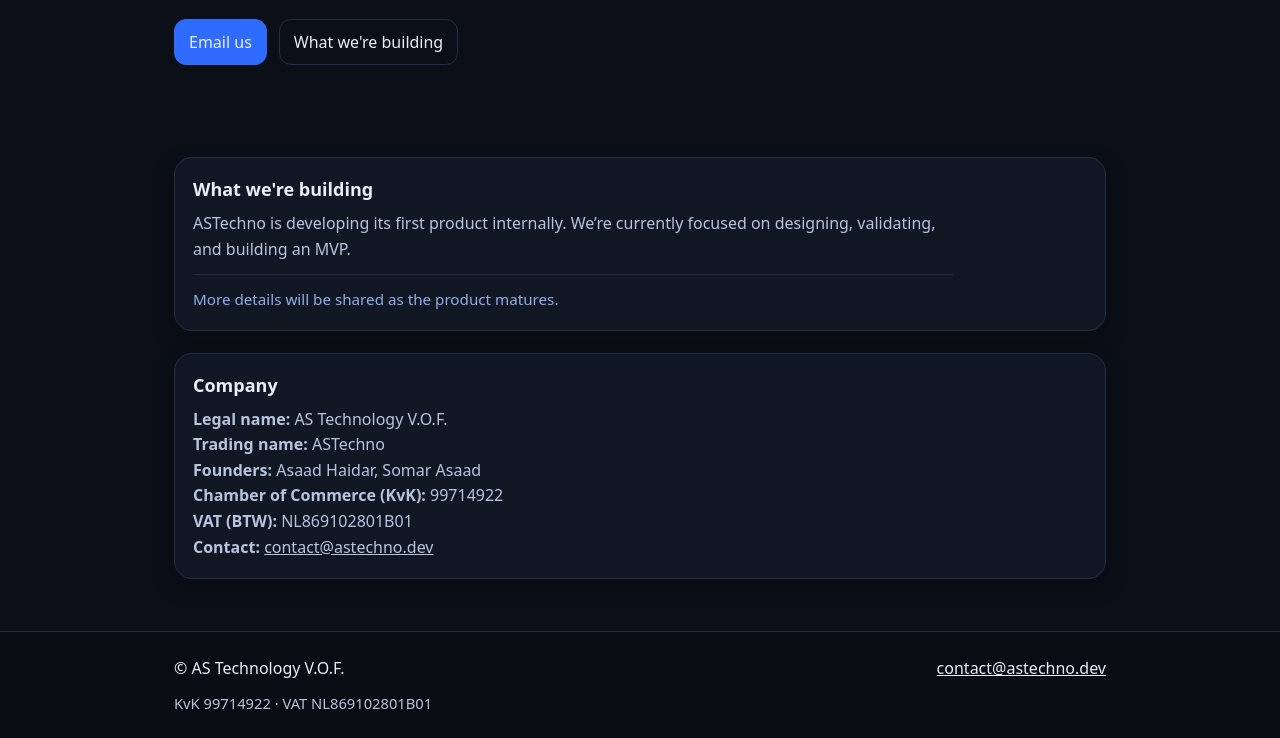
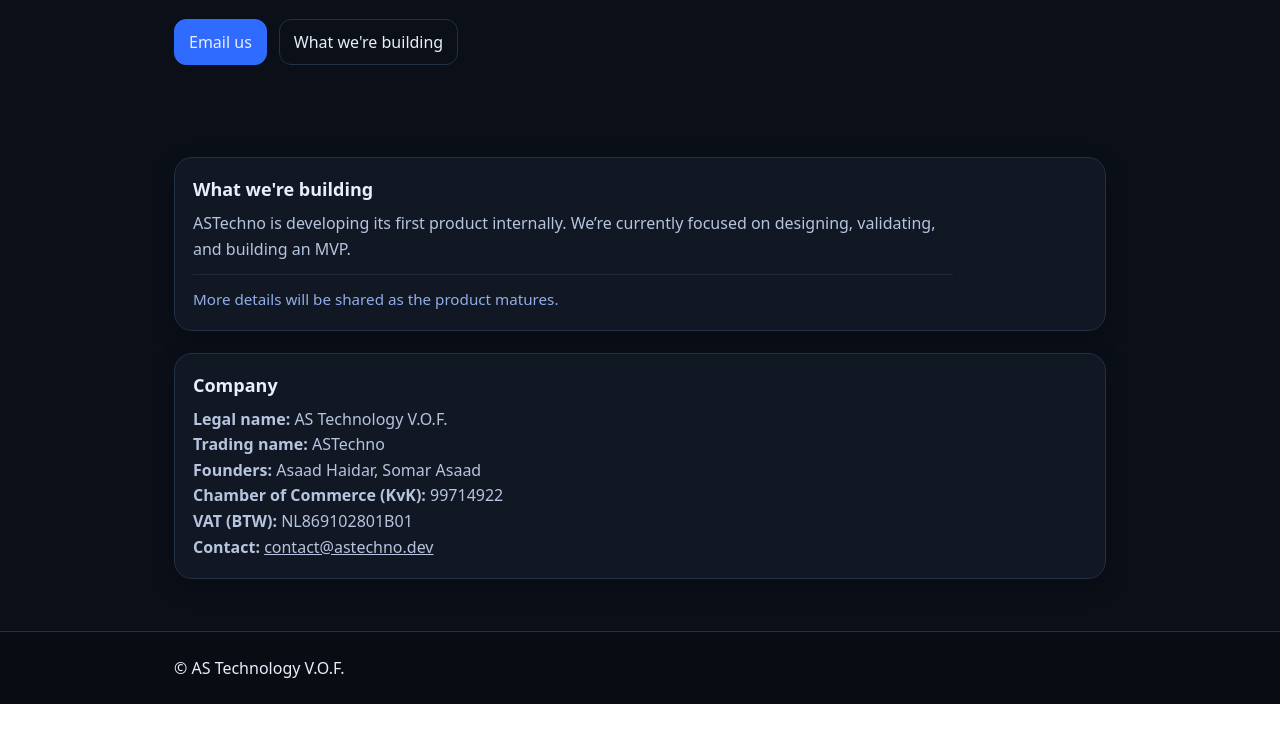
Before and after one commit to Asaaf-debug/astechno-site, a plain HTML site: page index.html in a window 1280 px wide. Shown: the part 279-1017 px from the top of the page. After the commit the page ends 983 px from the top, so only its background shows below. Drawn offline with Linux system fonts and the light colour scheme.

Commit message:
Remove duplicate footer company details

```diff
--- a/index.html
+++ b/index.html
@@ -66,8 +66,6 @@
   <footer class="footer">
     <div class="wrap foot">
       <div data-i18n="footer.copyright">&copy; AS Technology V.O.F.</div>
-      <div><a href="mailto:contact@astechno.dev">contact@astechno.dev</a></div>
-      <div class="foot-meta" data-i18n="footer.meta">KvK 99714922 · VAT NL869102801B01</div>
     </div>
   </footer>
 
--- a/script.js
+++ b/script.js
@@ -15,8 +15,7 @@ const I18N = {
     "company.kvk": "Chamber of Commerce (KvK):",
     "company.vat": "VAT (BTW):",
     "company.contact": "Contact:",
-    "footer.copyright": "© AS Technology V.O.F.",
-    "footer.meta": "KvK 99714922 · VAT NL869102801B01"
+    "footer.copyright": "© AS Technology V.O.F."
   },
   nl: {
     "nav.contact": "Contact",
@@ -34,8 +33,7 @@ const I18N = {
     "company.kvk": "KvK-nummer:",
     "company.vat": "BTW-id:",
     "company.contact": "Contact:",
-    "footer.copyright": "© AS Technology V.O.F.",
-    "footer.meta": "KvK 99714922 · BTW NL869102801B01"
+    "footer.copyright": "© AS Technology V.O.F."
   },
   ar: {
     "nav.contact": "تواصل",
@@ -53,8 +51,7 @@ const I18N = {
     "company.kvk": "رقم السجل التجاري (KvK):",
     "company.vat": "رقم ضريبة القيمة المضافة:",
     "company.contact": "التواصل:",
-    "footer.copyright": "© AS Technology V.O.F.",
-    "footer.meta": "KvK 99714922 · ضريبة NL869102801B01"
+    "footer.copyright": "© AS Technology V.O.F."
   }
 };
 
--- a/styles.css
+++ b/styles.css
@@ -144,11 +144,6 @@ a{color:inherit}
   background:rgba(0,0,0,.2);
 }
 .foot{display:flex;justify-content:space-between;gap:12px;flex-wrap:wrap}
-.foot-meta{
-  width:100%;
-  color:var(--muted);
-  font-size:.92rem;
-}
 @media (max-width:900px){
   .hero h1{font-size:30px}
   .brand-logo{
```
